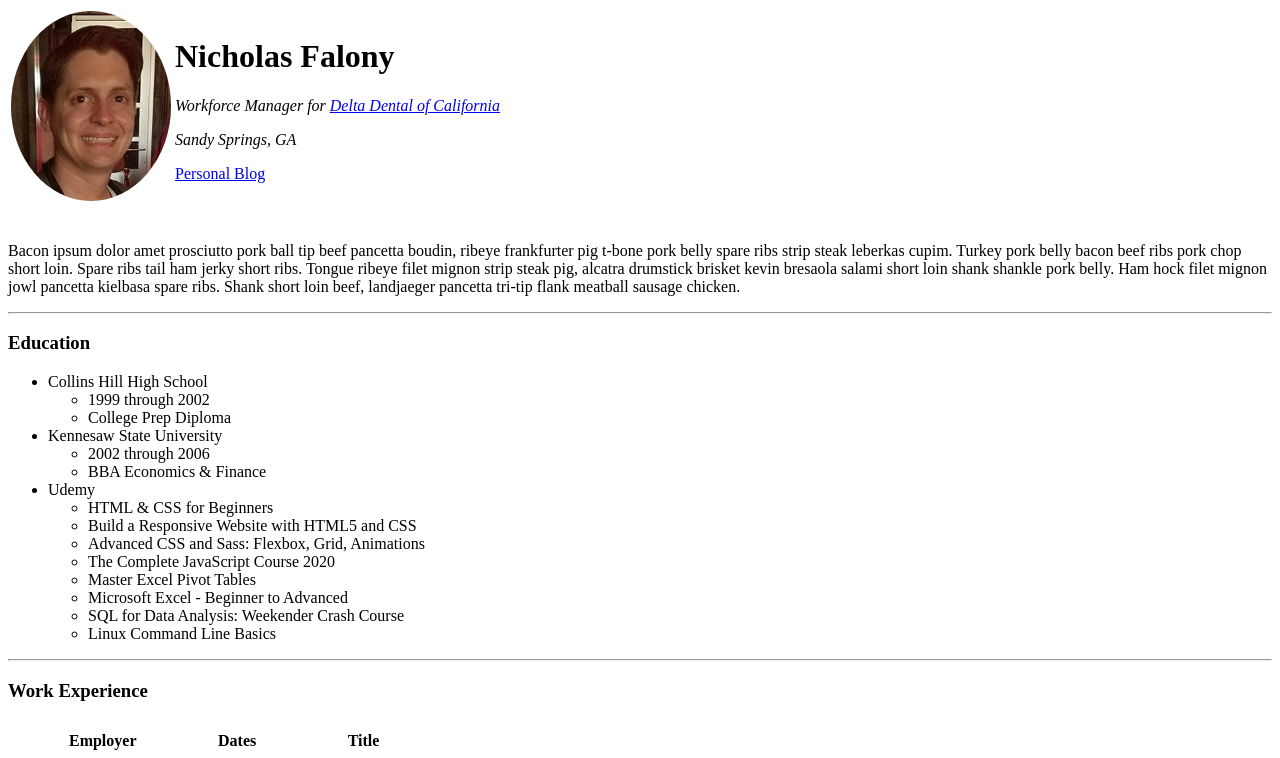
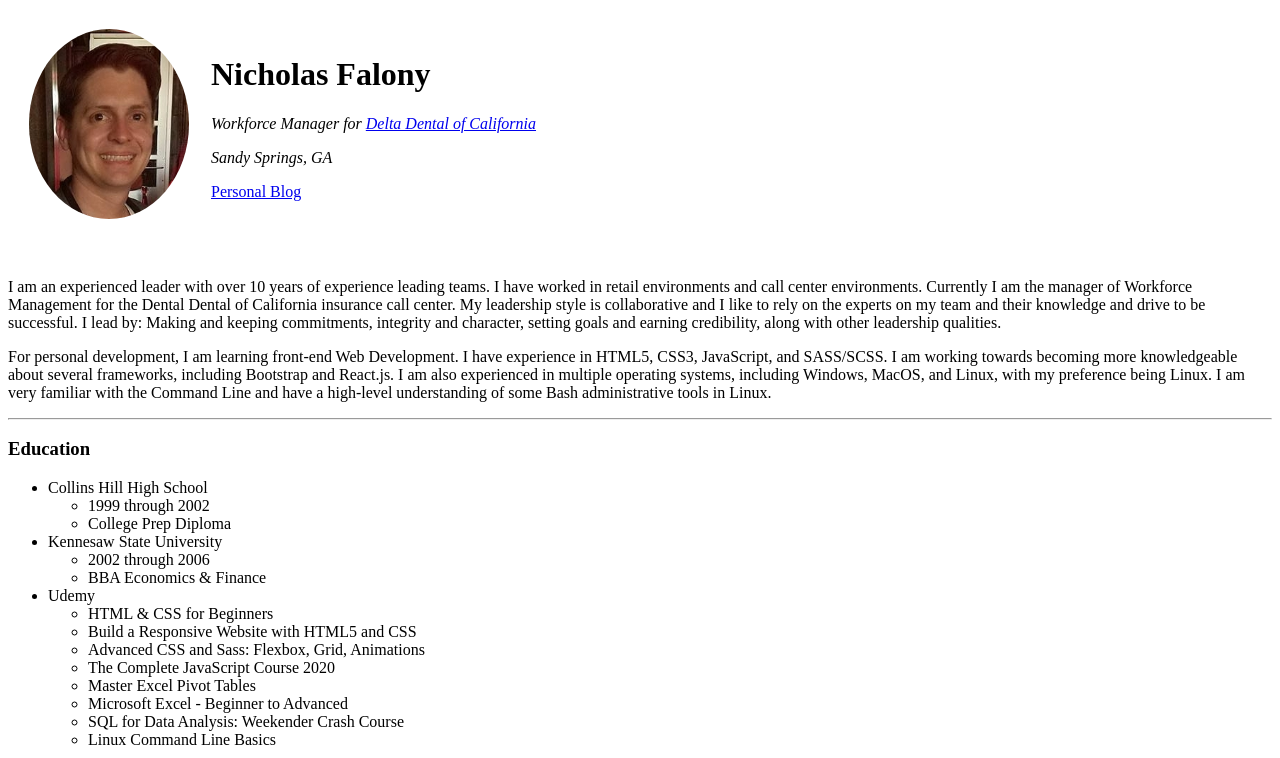
Before and after one commit to falonytech/cv, a plain HTML site: page index.html in a window 1280 px wide. Shown: the top 758 px of the page. Drawn offline with Linux system fonts and the light colour scheme.

Commit message:
Personal CV v2

```diff
--- a/index.html
+++ b/index.html
@@ -7,7 +7,7 @@
     <title>Nick's Personal Website</title>
 </head>
 <body>
-    <table>
+    <table cellspacing="20px">
         <tr>
             <td>
                 <img src="images/nick2.jpg" class= "personal_photo" alt="Nick profile photo">
@@ -23,10 +23,14 @@
 
     <br>
 
-    <p>Bacon ipsum dolor amet prosciutto pork ball tip beef pancetta boudin, ribeye frankfurter pig t-bone pork belly spare ribs strip steak
-        leberkas cupim. Turkey pork belly bacon beef ribs pork chop short loin. Spare ribs tail ham jerky short ribs. Tongue ribeye filet mignon
-        strip steak pig, alcatra drumstick brisket kevin bresaola salami short loin shank shankle pork belly. Ham hock filet mignon jowl pancetta
-        kielbasa spare ribs. Shank short loin beef, landjaeger pancetta tri-tip flank meatball sausage chicken.</p>
+    <p>I am an experienced leader with over 10 years of experience leading teams. I have worked in retail environments and call center environments. Currently I am the manager of
+        Workforce Management for the Dental Dental of California insurance call center. My leadership style is collaborative and I like to rely on the experts on my team and their
+        knowledge and drive to be successful. I lead by: Making and keeping commitments, integrity and character, setting goals and earning credibility, along with other leadership
+        qualities.</p>
+    <p>For personal development, I am learning front-end Web Development. I have experience in HTML5, CSS3, JavaScript, and SASS/SCSS. I am working towards becoming more knowledgeable
+        about several frameworks, including Bootstrap and React.js. I am also experienced in multiple operating systems, including Windows, MacOS, and Linux, with my preference being
+        Linux. I am very familiar with the Command Line and have a high-level understanding of some Bash administrative tools in Linux.
+    </p>
     <hr>
     <h3>Education</h3>
     <ul>
```
Also changed, not shown: contact.html (+2 -12 lines).
